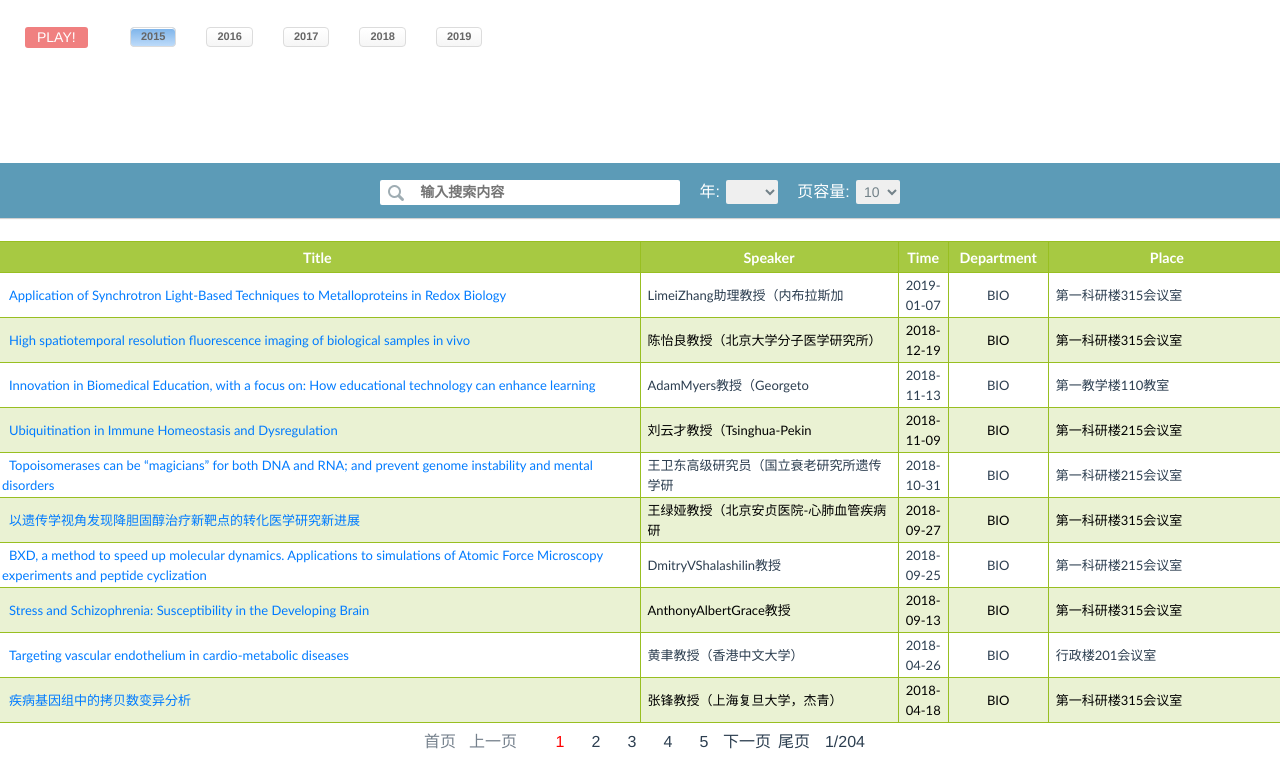
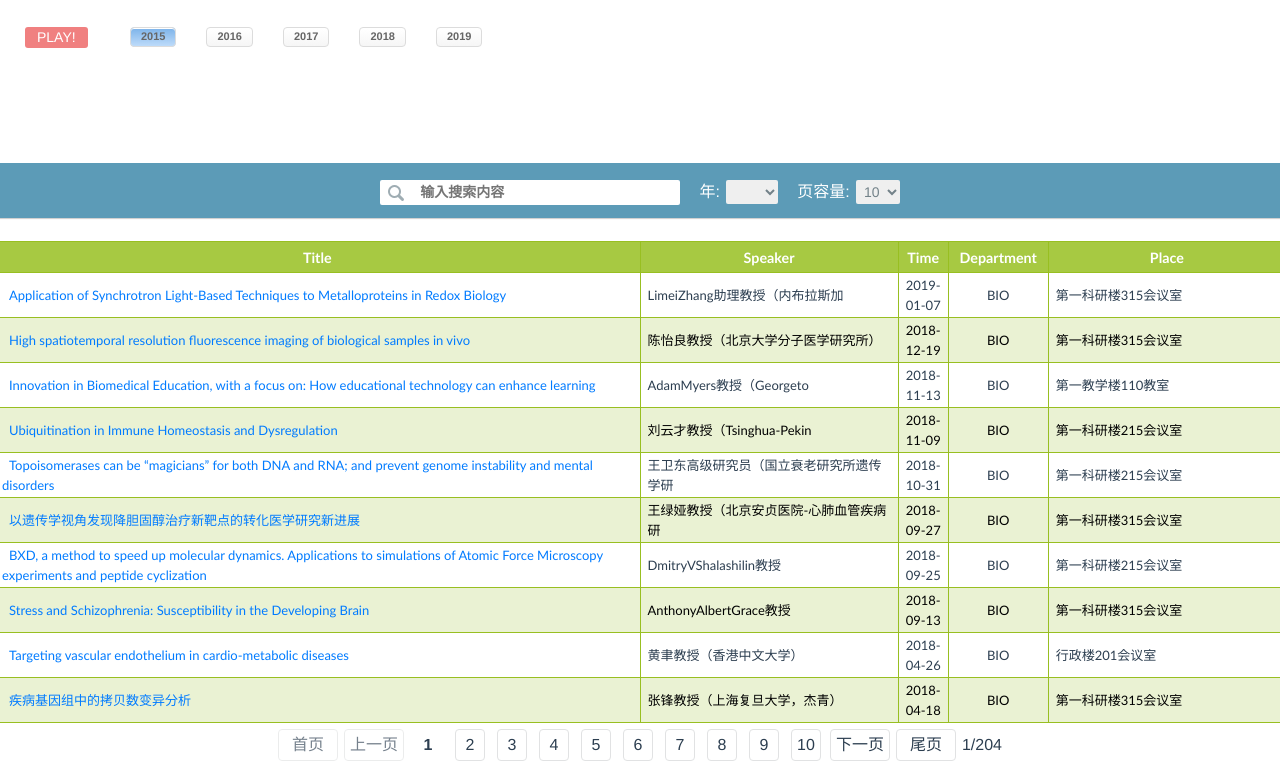
Before and after one commit to sheepmanchen/d3-vue, a Vue app: page / in a window 1280 px wide. Shown: the part 430-1200 px from the top of the page. Built offline with nearby package versions, Linux system fonts and the light colour scheme.

Commit message:
美化界面

```diff
--- a/src/components/SearchBar.vue
+++ b/src/components/SearchBar.vue
@@ -49,27 +49,22 @@
                 </table>
             </ul>
 
-            <span v-for="i in 10" :key="i">
-                <span v-if="i === 1" class="btn btn-default"
-                      v-on:click="setPage(1)" :class="{'disabled':fDisabled}">
+            <span class="btn btn-default" v-on:click="setPage(1)" :class="{'disabled':fDisabled}">
                 首页
             </span>
-                <span v-if="i === 1" class="btn btn-default"
-                      v-on:click="setPage(page-1)" :class="{'disabled':fDisabled}">
+            <span class="btn btn-default" v-on:click="setPage(page-1)" :class="{'disabled':fDisabled}">
                 上一页
             </span>
-                <span v-if="page - 6 + i > 0 &&page - 6 + i <= maxPage" class="btn btn-number"
-                      v-on:click="setPage(page-6+i)" :class="{'curPage': i === 6}">
-                    {{page-6+i}}
+            <span v-for="i in showPageNumber" :key="i">
+                <span class="btn btn-number" v-on:click="setPage(i)" :class="{'curPage': i === page}">
+                    {{i}}
                 </span>
-                <span v-if="i === 10" class="btn btn-default"
-                      v-on:click="setPage(page+1)" :class="{'disabled':lDisabled}">
+            </span>
+            <span class="btn btn-default" v-on:click="setPage(page+1)" :class="{'disabled':lDisabled}">
                 下一页
             </span>
-                <span v-if="i === 10 " class="btn btn-default"
-                      v-on:click="setPage(maxPage)" :class="{'disabled':lDisabled}">
+            <span class="btn btn-default" v-on:click="setPage(maxPage)" :class="{'disabled':lDisabled}">
                 尾页
-                </span>
             </span>
             <span>{{page}}/{{maxPage}}</span>
         </div>
@@ -114,6 +109,23 @@
                 if (this.flag)
                     return getPages(this.pageSize);
                 return 1
+            },
+            showPageNumber: function () {
+                let start = this.page - 5;
+                let shown = [];
+                if (start < 1)
+                    start = 1;
+                let end = start + 9;
+                if (end > this.maxPage)
+                    end = this.maxPage;
+                for (; start <= end; ++ start)
+                    shown.push(start);
+                return shown;
+            }
+        },
+        watch: {
+            pageSize() {
+                this.page = 1;
             }
         },
         mounted() {
@@ -218,13 +230,22 @@
         overflow: hidden;
     }
     .btn-default{
-        width: 50px;
+        width: 60px;
+        border: 1px solid #e1e2e3;
+        cursor: pointer;
+        display: inline-block;
+        margin: 3px;
     }
     .btn-number{
         width: 30px;
+        border: 1px solid #e1e2e3;
+        cursor: pointer;
+        display: inline-block;
+        margin: 3px;
     }
     .curPage{
-        color: red;
+        border: 0;
+        font-weight: bold;
     }
     a {
         padding: 3px 7px 2px 7px;
```
Lines whose indentation alone changed are shown as unchanged.
